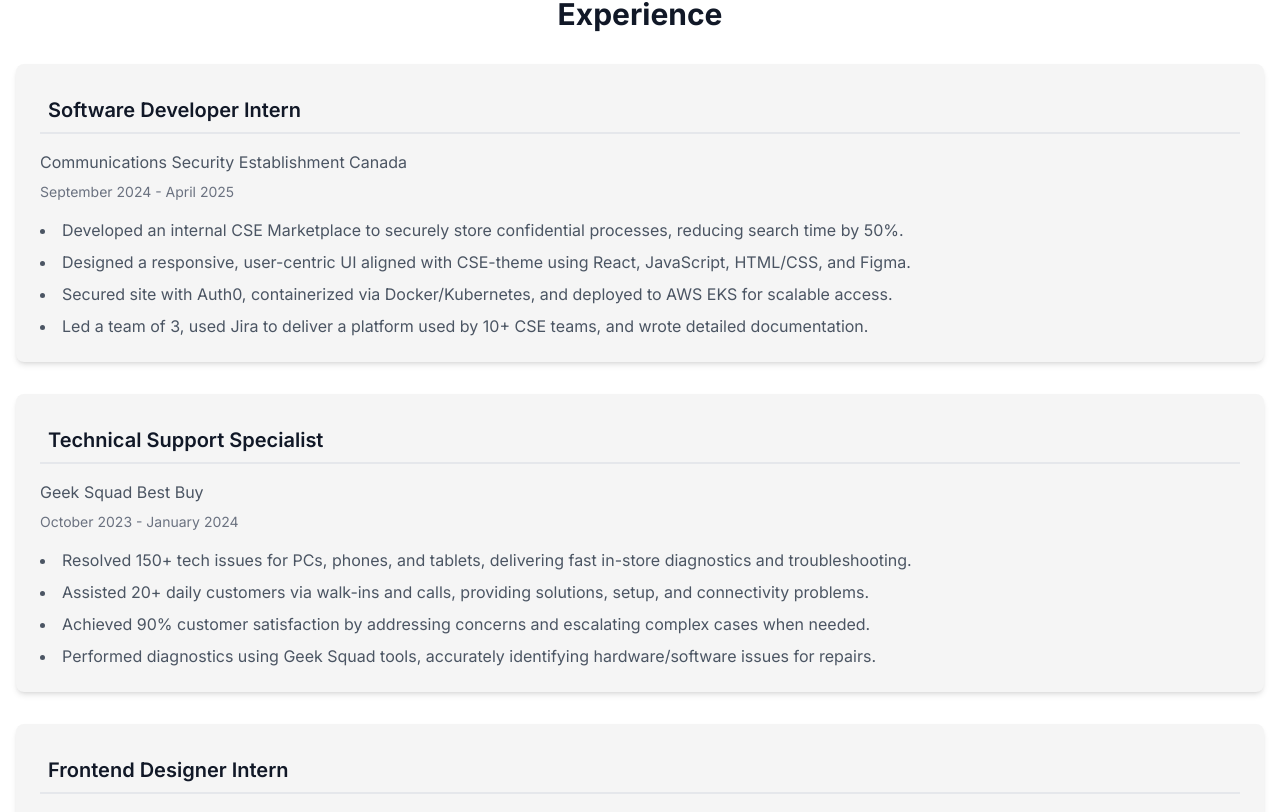
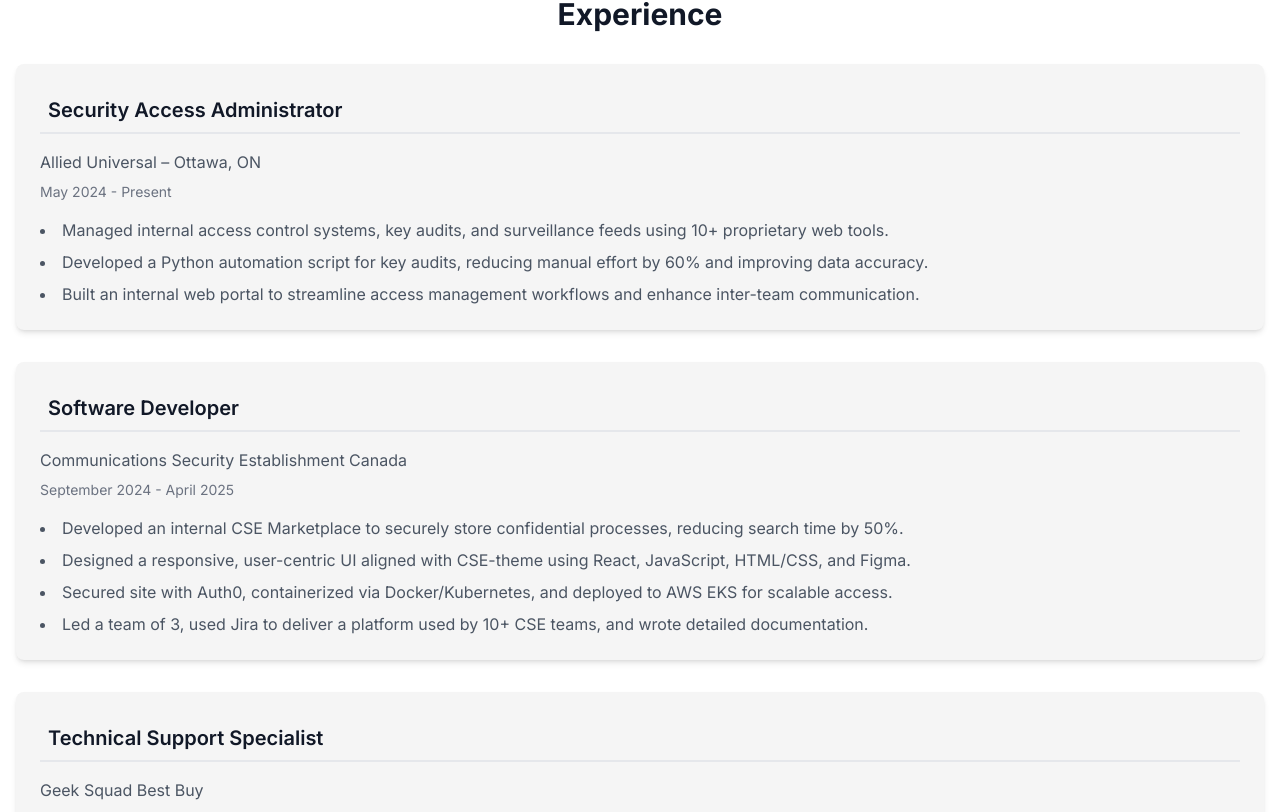
Before and after one commit to VedPatel2811/Portfolio, a Next.js app: page / in a window 1280 px wide. Shown: the part 1024-1836 px from the top of the page. Built offline with nearby package versions, Linux system fonts and the light colour scheme.

Commit message:
added experience

```diff
--- a/src/app/page.tsx
+++ b/src/app/page.tsx
@@ -62,7 +62,17 @@
 
 const experience = [
   {
-    title: "Software Developer Intern",
+  title: "Security Access Administrator",
+  company: "Allied Universal – Ottawa, ON",
+  period: "May 2024 - Present",
+  responsibilities: [
+    "Managed internal access control systems, key audits, and surveillance feeds using 10+ proprietary web tools.",
+    "Developed a Python automation script for key audits, reducing manual effort by 60% and improving data accuracy.",
+    "Built an internal web portal to streamline access management workflows and enhance inter-team communication.",
+    ],
+  },
+  {
+    title: "Software Developer",
     company: "Communications Security Establishment Canada",
     period: "September 2024 - April 2025",
     responsibilities: [
@@ -84,7 +94,7 @@
     ],
   },
   {
-    title: "Frontend Designer Intern",
+    title: "Frontend Designer",
     company: "Hitech Digital Solutions",
     period: "May 2022 - November 2022",
     responsibilities: [
```
